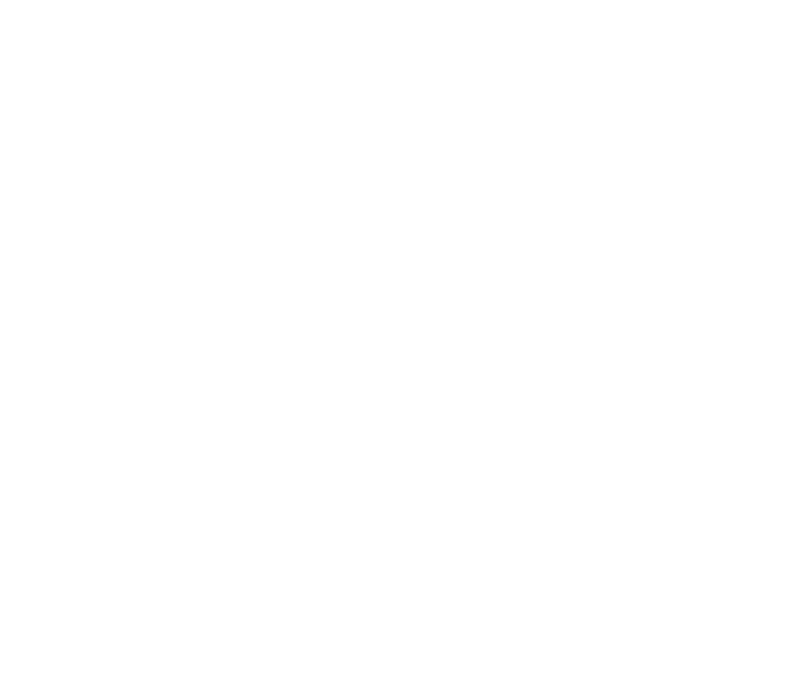
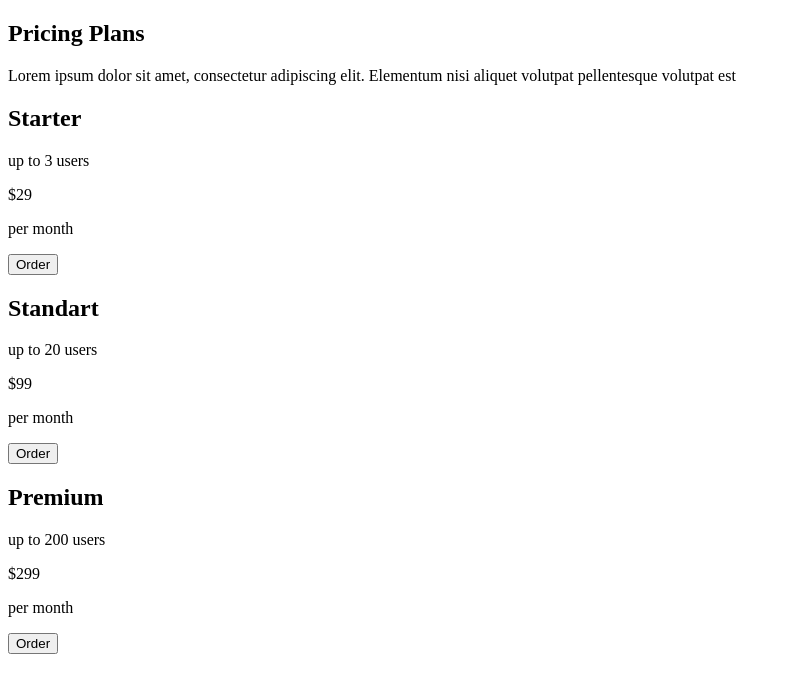
Before and after one commit to rolando1013/entregable-1, a plain HTML site: page index.html in a window 1280 px wide. Shown: the whole page, without its empty margins (0-789 px from the left). Drawn offline with Linux system fonts and the light colour scheme.

Commit message:
feat: estructura inicial del footer

```diff
--- a/index.html
+++ b/index.html
@@ -10,7 +10,36 @@
 </head>
 
 <body>
-
+    <section id="footer">
+        <h1>Pricing Plans</h1>
+        <p id="price-footer-description">Lorem ipsum dolor sit amet, consectetur adipiscing elit. Elementum nisi aliquet volutpat pellentesque volutpat est</p>
+        <div id="pricing-cards">
+            <div class="card">
+                <h1>Starter</h1>
+                <p>up to 3 users</p>
+                <div></div>
+                <p class="price">$29</p>
+                <p>per month</p>
+                <button>Order</button>
+            </div>
+            <div class="card">
+                <h1>Standart</h1>
+                <p>up to 20 users</p>
+                <div></div>
+                <p class="price">$99</p>
+                <p>per month</p>
+                <button>Order</button>
+            </div>
+            <div class="card">
+                <h1>Premium</h1>
+                <p>up to 200 users</p>
+                <div></div>
+                <p class="price">$299</p>
+                <p>per month</p>
+                <button>Order</button>
+            </div>
+        </div>
+    </section>
 </body>
 
 </html>
```
